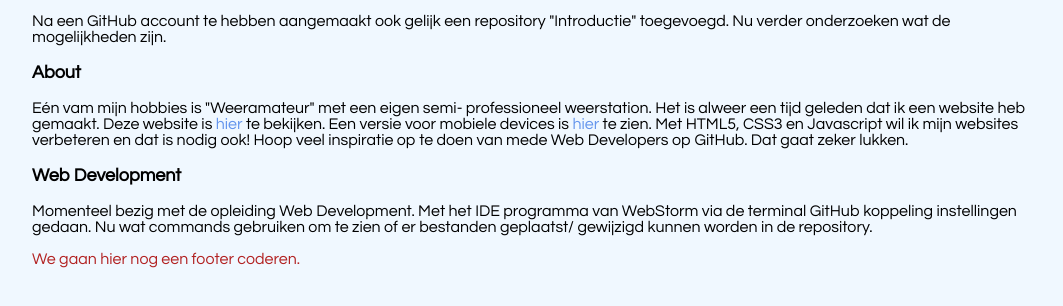
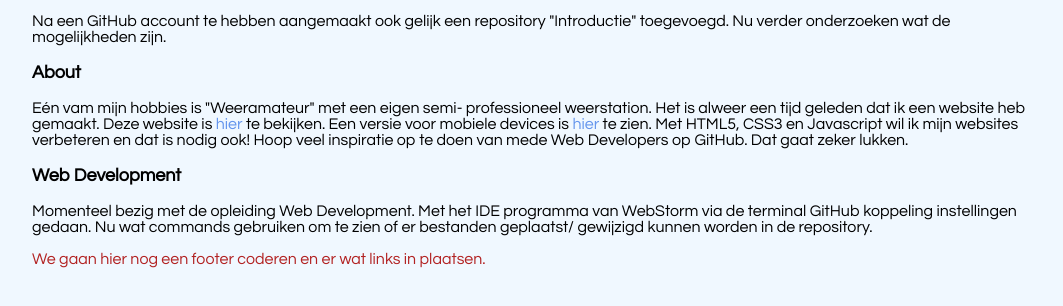
Before and after one commit to Peter070757/Introductie, a plain HTML site: page index.html in a window 1280 px wide. Shown: the part 346-652 px from the top of the page, without its empty margins (16-1079 px from the left). Drawn offline with Linux system fonts and the light colour scheme.

Commit message:
kleine aanpassing in footer

```diff
--- a/index.html
+++ b/index.html
@@ -35,7 +35,7 @@
         worden in de repository.</p>
 </main>
 <footer>
-    We gaan hier nog een footer coderen.
+    We gaan hier nog een footer coderen en er wat links in plaatsen.
 </footer>
 </body>
 </html>
```
